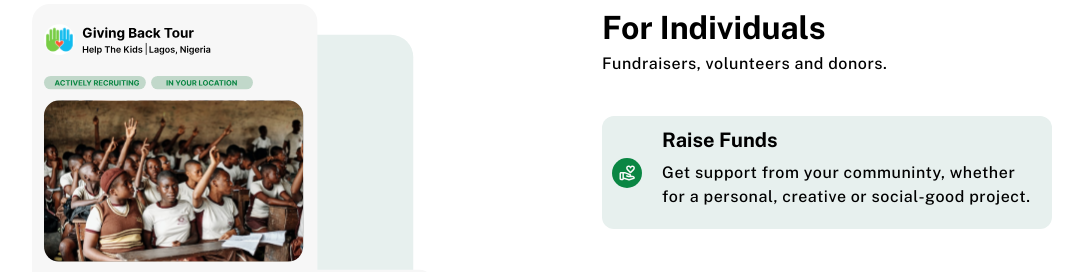
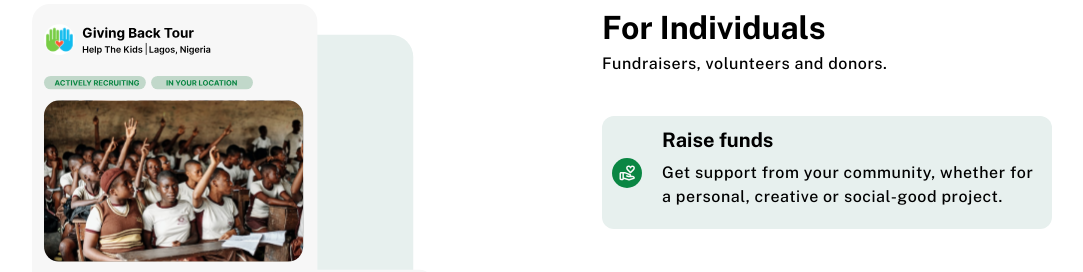
Before and after one commit to crowdr-dev/crowdr-web-app, a Next.js app: page / in a window 1280 px wide. Shown: the part 2180-2452 px from the top of the page, without its empty margins (98-1181 px from the left). Built offline with nearby package versions, Linux system fonts and the light colour scheme.

Commit message:
fix typo issue

```diff
--- a/src/app/about/about-components/Team.tsx
+++ b/src/app/about/about-components/Team.tsx
@@ -35,7 +35,7 @@ const teamMembers = [
   { name: "Jerry Chibuokem", position: "Full-Stack Dev, CTO", photo: Jerry },
   { name: "Busola Omosipe", position: "Frontend Developer", photo: Busola },
   { name: "Idris Abdul-Lateef", position: "Frontend Developer", photo: Idris },
+  { name: "Daniel Arikawe", position: "Frontend Developer", photo: Daniel },
   { name: "Akintomiwa Ajayi", position: "Product Designer", photo: Tomiwa },
   { name: "Ade Abegunde", position: "Brand Designer", photo: Ade },
-  { name: "Daniel Arikawe", position: "Frontend Developer", photo: Daniel },
 ];
--- a/src/app/home/home-components/Benefits.tsx
+++ b/src/app/home/home-components/Benefits.tsx
@@ -34,9 +34,9 @@ export default function Benefits() {
                  className=""
                />
                <div className="">
-                 <h4 className="">Raise Funds</h4>
+                 <h4 className="">Raise funds</h4>
                  <p className="">
-                   Get support from your communinty, whether for a personal, creative or social-good project.
+                   Get support from your community, whether for a personal, creative or social-good project.
                  </p>
                </div>
              </div>
```
Also changed, not shown: public/images/non-profits.png.
